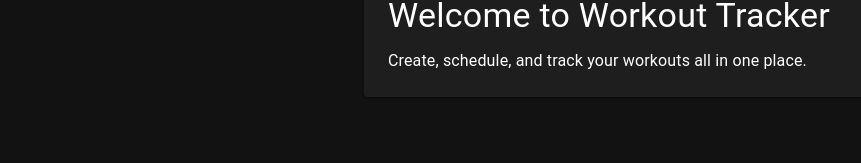
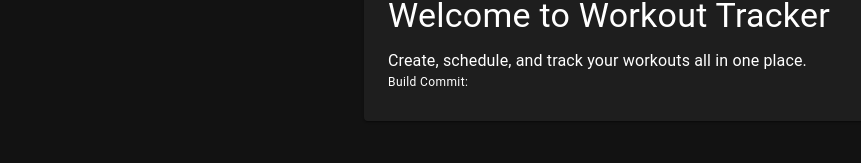
Before and after one commit to craigjames16/simple-workout-tracker, a Next.js app: page / in a window 1280 px wide. Shown: the part 117-280 px from the top of the page, without its empty margins (0-861 px from the left). Built offline with nearby package versions, Linux system fonts and the light colour scheme.

Commit message:
Add build hash

```diff
--- a/amplify.yml
+++ b/amplify.yml
@@ -9,6 +9,7 @@ frontend:
         - echo "GOOGLE_CLIENT_ID=$GOOGLE_CLIENT_ID" >> .env
         - echo "GOOGLE_CLIENT_SECRET=$GOOGLE_CLIENT_SECRET" >> .env
         - echo "NEXTAUTH_URL=https://tracker.craigchisholm.me" >> .env
+        - echo "NEXT_PUBLIC_COMMIT_HASH=$(git rev-parse HEAD)" >> .env
         - npx prisma generate
         - npx prisma migrate deploy
         - npm run generate-icons
--- a/src/app/page.tsx
+++ b/src/app/page.tsx
@@ -1,6 +1,8 @@
 import { Container, Typography, Paper } from '@mui/material';
 
 export default function HomePage() {
+  const commitHash = process.env.NEXT_PUBLIC_COMMIT_HASH;
+  console.log({commitHash});
   return (
     <Container maxWidth="sm">
       <Paper sx={{ p: 3, mt: 3 }}>
@@ -10,6 +12,9 @@ export default function HomePage() {
         <Typography variant="body1">
           Create, schedule, and track your workouts all in one place.
         </Typography>
+        <Typography variant="caption" display="block" gutterBottom>
+          Build Commit: {commitHash}
+        </Typography>
       </Paper>
     </Container>
   );
```
